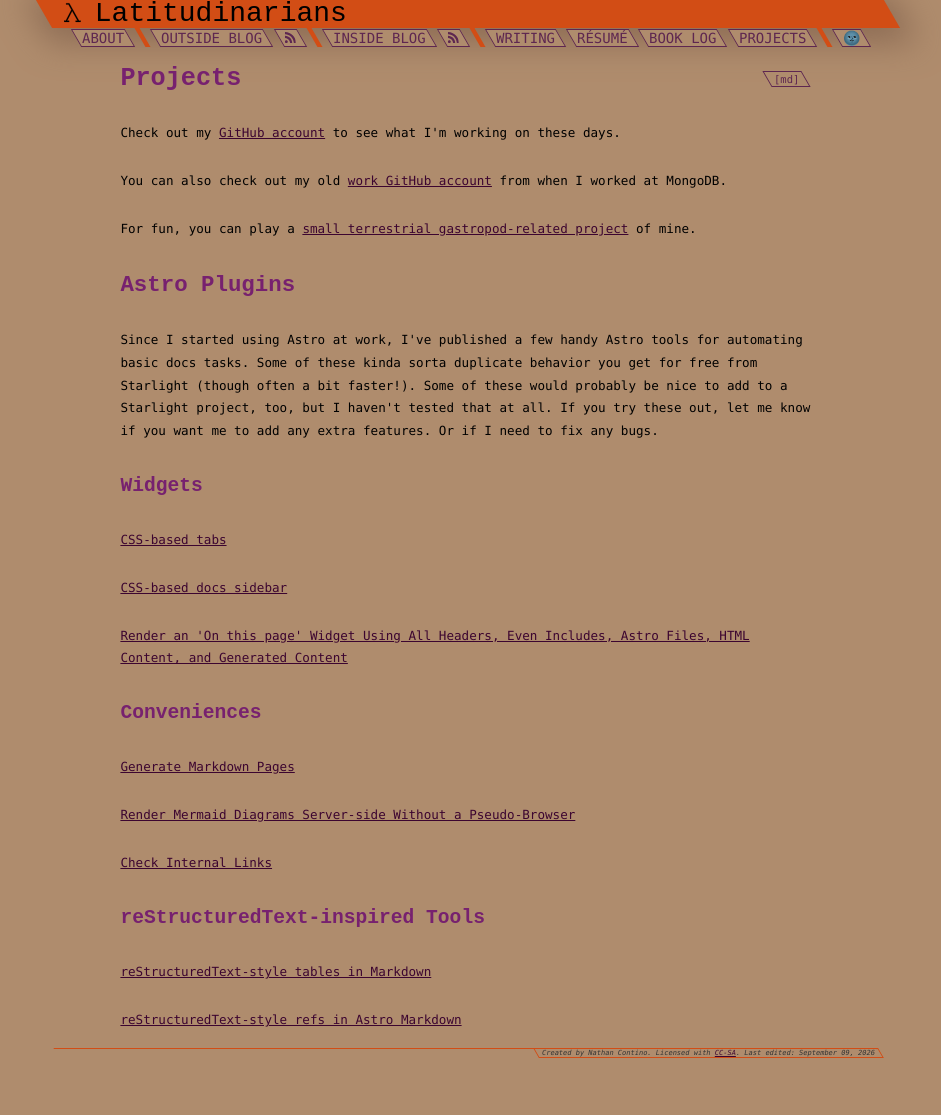
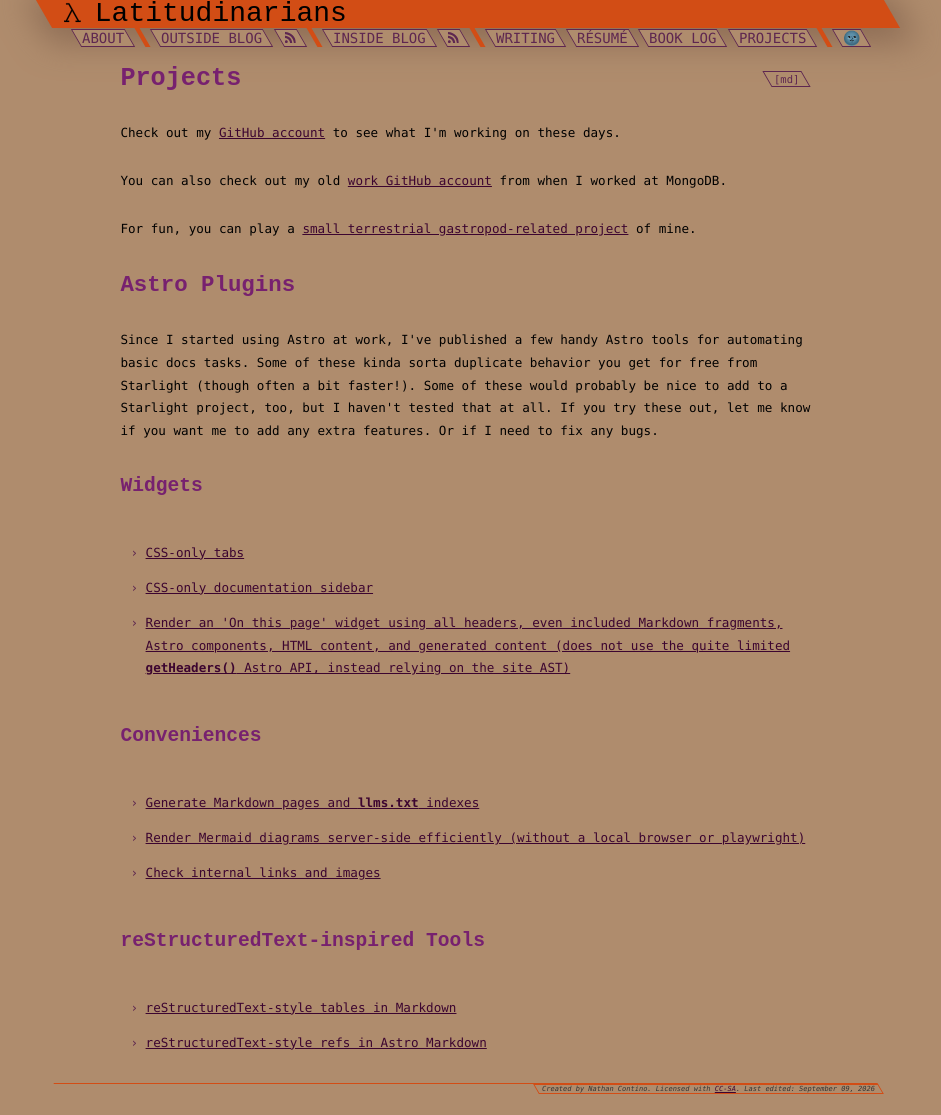
Before and after one commit to nathan-contino/nathan-contino.github.io, a Jekyll site: the page built from _pages/projects.md, in a window 1280 px wide. Shown: the whole page, without its empty margins (174-1115 px from the left). Built offline with Jekyll 4.4.1, drawn with Linux system fonts in a browser that asks for light colours; before the commit the page ends 1079 px from its top, so only the background shows below that.

Commit message:
Polish projects page

```diff
--- a/_pages/projects.md
+++ b/_pages/projects.md
@@ -16,22 +16,22 @@ Since I started using Astro at work, I've published a few handy Astro tools for
 
 ### Widgets
 
-[CSS-based tabs](https://github.com/nathan-contino/astro-better-tabs)
+* [CSS-only tabs](https://github.com/nathan-contino/astro-better-tabs)
 
-[CSS-based docs sidebar](https://github.com/nathan-contino/astro-better-docs-sidebar)
+* [CSS-only documentation sidebar](https://github.com/nathan-contino/astro-better-docs-sidebar)
 
-[Render an 'On this page' Widget Using All Headers, Even Includes, Astro Files, HTML Content, and Generated Content](https://github.com/nathan-contino/astro-toc-smol)
+* [Render an 'On this page' widget using all headers, even included Markdown fragments, Astro components, HTML content, and generated content (does not use the quite limited `getHeaders()` Astro API, instead relying on the site AST)](https://github.com/nathan-contino/astro-toc-smol)
 
 ### Conveniences
 
-[Generate Markdown Pages](https://github.com/nathan-contino/astro-gen-markdown-pages)
+* [Generate Markdown pages and `llms.txt` indexes](https://github.com/nathan-contino/astro-gen-markdown-pages)
 
-[Render Mermaid Diagrams Server-side Without a Pseudo-Browser](https://github.com/nathan-contino/astro-mermaid-renderer-cli-smol)
+* [Render Mermaid diagrams server-side efficiently (without a local browser or playwright)](https://github.com/nathan-contino/astro-mermaid-renderer-cli-smol)
 
-[Check Internal Links](https://github.com/nathan-contino/astro-link-checker)
+* [Check internal links and images](https://github.com/nathan-contino/astro-link-checker)
 
 ### reStructuredText-inspired Tools
 
-[reStructuredText-style tables in Markdown](https://github.com/nathan-contino/astro-better-tables)
+* [reStructuredText-style tables in Markdown](https://github.com/nathan-contino/astro-better-tables)
 
-[reStructuredText-style refs in Astro Markdown](https://github.com/nathan-contino/astro-refs)
+* [reStructuredText-style refs in Astro Markdown](https://github.com/nathan-contino/astro-refs)
```
